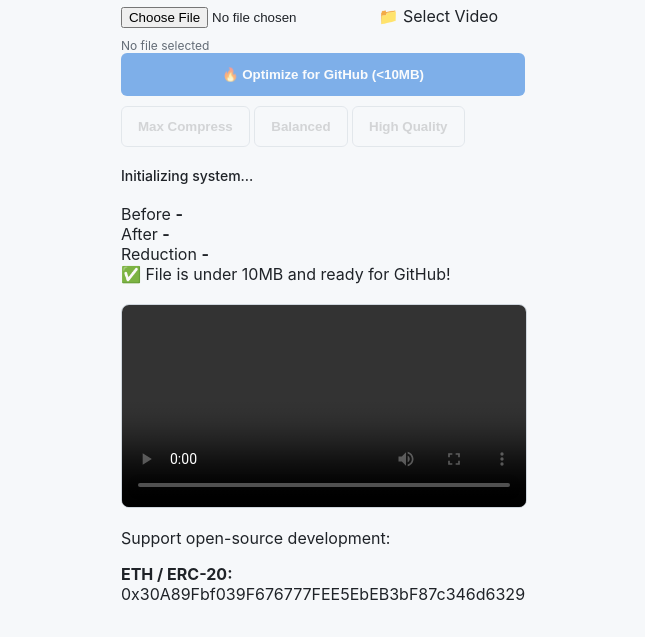
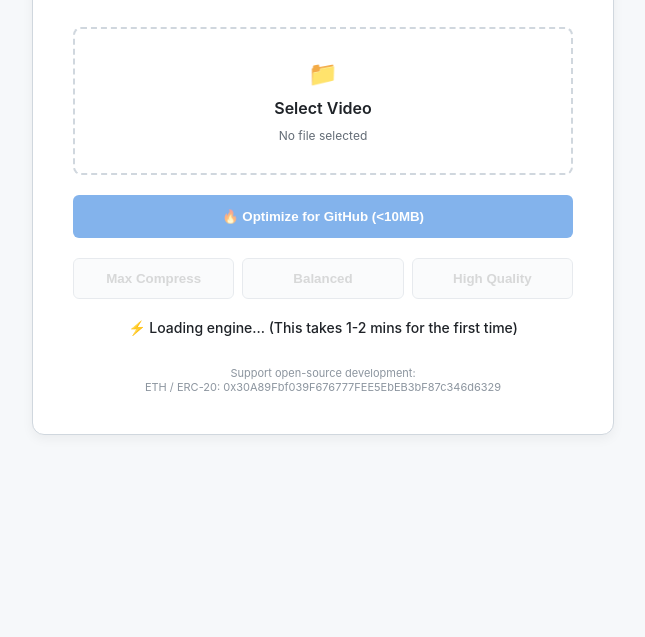
Before and after one commit to igtumt/gitshrink, a website: page index.html in a window 1280 px wide. Shown: the part 163-800 px from the top of the page, without its empty margins (317-962 px from the left). Drawn offline with Linux system fonts and the light colour scheme; files that its build step writes are made by us from their sources; a script that the page names is missing.

Commit message:
ui update

```diff
--- a/index.html
+++ b/index.html
@@ -1,74 +1,56 @@
+
                 <!DOCTYPE html>
                 <html lang="en">
                 <head>
                     <meta charset="UTF-8">
                     <meta name="viewport" content="width=device-width, initial-scale=1.0">
                     <title>GitShrink - Local Video Compressor</title>
-
-    <script src="coi-serviceworker.min.js?v=2"></script>
-
+                    <link rel="stylesheet" href="style.css">
+                    <script src="js/coi-serviceworker.min.js"></script>
                     <script src="https://unpkg.com/@ffmpeg/ffmpeg@0.11.6/dist/ffmpeg.min.js"></script>
-
-
-
-    <link rel="stylesheet" href="css/style.css">
                 </head>
                 <body>
 
-    <div class="card">
-        <div class="top-links">
-            <a href="https://github.com/igtumt/gitshrink" target="_blank">Star on GitHub</a>
-        </div>
-
+                <div class="container">
                     <h1>GitShrink</h1>
                     <p class="subtitle">Local-first video compressor</p>
 
-        <div class="upload-area">
-            <label class="custom-file-upload">
-                <input type="file" id="video-upload" accept="video/*">
-                📁 Select Video
-            </label>
-            <div id="file-name-display" class="file-name">No file selected</div>
+                    <div class="upload-box" onclick="document.getElementById('video-upload').click()">
+                        <input type="file" id="video-upload" accept="video/*" hidden>
+                        <span style="font-size: 24px;">📁</span>
+                        <div style="margin-top: 10px; font-weight: 600;">Select Video</div>
+                        <div id="file-name-display">No file selected</div>
                     </div>
 
-        <div class="action-buttons">
-            <button id="btn-github" class="btn-primary" disabled>🔥 Optimize for GitHub (<10MB)</button>
-            <div class="secondary-group">
-                <button id="btn-high" class="btn-secondary" disabled>Max Compress</button>
-                <button id="btn-balanced" class="btn-secondary" disabled>Balanced</button>
-                <button id="btn-quality" class="btn-secondary" disabled>High Quality</button>
-            </div>
+                    <button id="btn-github" class="btn-primary" disabled>🔥 Optimize for GitHub (&lt;10MB)</button>
+
+                    <div class="button-grid">
+                        <button id="id-high" id="btn-high" disabled>Max Compress</button>
+                        <button id="id-balanced" id="btn-balanced" disabled>Balanced</button>
+                        <button id="id-quality" id="btn-quality" disabled>High Quality</button>
                     </div>
 
-        <div id="status">Initializing system...</div>
-        <progress id="progress" value="0" max="100"></progress>
+                    <div id="status">⚡ Loading engine... (This takes 1-2 mins for the first time)</div>
+                    <progress id="progress" value="0" max="100" style="display: none;"></progress>
 
-        <div id="stats-area" class="stats-container">
-            <div class="stat-box">
-                <span>Before</span>
-                <strong id="stat-before">-</strong>
-            </div>
-            <div class="stat-box">
-                <span>After</span>
-                <strong id="stat-after">-</strong>
-            </div>
-            <div class="stat-box success">
-                <span>Reduction</span>
-                <strong id="stat-reduction">-</strong>
-            </div>
+                    <div id="stats-area" class="stats" style="display: none;">
+                        <div class="stat-item"><span>BEFORE</span><b id="stat-before">-</b></div>
+                        <div class="stat-item"><span>AFTER</span><b id="stat-after">-</b></div>
+                        <div class="stat-item"><span>REDUCTION</span><b id="stat-reduction">-</b></div>
                     </div>
 
-        <div id="github-badge">✅ File is under 10MB and ready for GitHub!</div>
+                    <div id="github-badge" class="badge-success" style="display: none;">
+                        ✅ File is under 10MB and ready for GitHub!
+                    </div>
 
-        <video id="video-preview" controls></video>
+                    <video id="video-preview" controls style="display: none;"></video>
+
                     <div id="download-area"></div>
 
-        <div class="support-container">
-            <p class="support-text">Support open-source development:</p>
-            <div class="crypto-box">
-                <strong>ETH / ERC-20:</strong><br>
-                0x30A89Fbf039F676777FEE5EbEB3bF87c346d6329
-            </div>
+                    <div style="margin-top: 30px; font-size: 11px; color: #8c959f;">
+                        Support open-source development:<br>
+                        ETH / ERC-20: 0x30A89Fbf039F676777FEE5EbEB3bF87c346d6329
+
                     </div>
                 </div>
 
--- a/js/app.js
+++ b/js/app.js
@@ -9,8 +9,8 @@ const progressBar = document.getElementById('progress');
 // FFmpeg Nesnesi ve Progress Dinleyicisi
 const ffmpeg = createFFmpeg({
     log: true,
+    // ÖNEMLİ: v=... parametresini kaldırdık ki tarayıcı hafızasını (cache) kullansın
     corePath: `${BASE_PATH}/js/ffmpeg-core.js`,
-    // İlerleme yüzdesini yakalayan kısım
     progress: ({ ratio }) => {
         if (ratio >= 0 && ratio <= 1) {
             const percentage = Math.round(ratio * 100);
@@ -31,9 +31,9 @@ const downloadArea = document.getElementById('download-area');
 
 const btns = {
     github: document.getElementById('btn-github'),
-    high: document.getElementById('btn-high'),
-    balanced: document.getElementById('btn-balanced'),
-    quality: document.getElementById('btn-quality')
+    high: document.getElementById('id-high'),
+    balanced: document.getElementById('id-balanced'),
+    quality: document.getElementById('id-quality')
 };
 
 let isWasmLoaded = false;
@@ -71,7 +71,7 @@ fileInput.addEventListener('change', function(e) {
 // Başlatma (Init)
 async function init() {
     try {
-        statusDisplay.innerText = "⚡ Loading secure engine... Please wait.";
+        statusDisplay.innerText = "⚡ Loading engine... (This takes 1-2 mins for the first time)";
         await ffmpeg.load();
         isWasmLoaded = true;
         statusDisplay.innerText = "✅ System ready. Select a video.";
@@ -152,7 +152,7 @@ async function processVideo(mode) {
         if (outputSizeMB <= 10.2) githubBadge.style.display = "block";
 
         downloadArea.innerHTML = `
-            <a href="${videoURL}" download="gitshrink_compressed.mp4" class="btn-primary" style="display:inline-block; text-decoration:none; margin-top:15px;">
+            <a href="${videoURL}" download="gitshrink_compressed.mp4" class="btn-primary" style="display:inline-block; text-decoration:none; margin-top:15px; border-radius:6px; font-weight:600;">
                 💾 Download MP4
             </a>`;
 
@@ -169,6 +169,7 @@ async function processVideo(mode) {
     }
 }
 
+// Buton Atamaları
 btns.github.onclick = () => processVideo('smart_github');
 btns.high.onclick = () => processVideo('high_compression');
 btns.balanced.onclick = () => processVideo('balanced');
```
Lines whose indentation alone changed are shown as unchanged.
